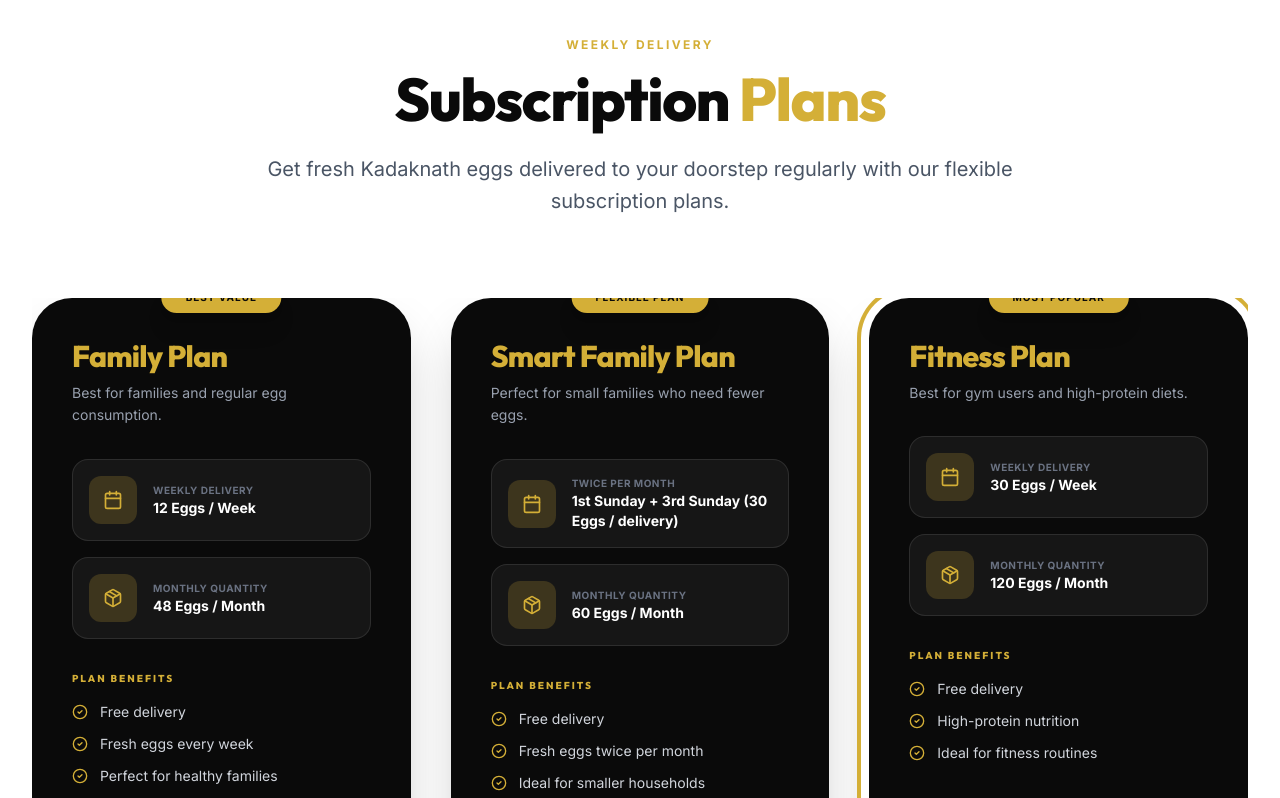
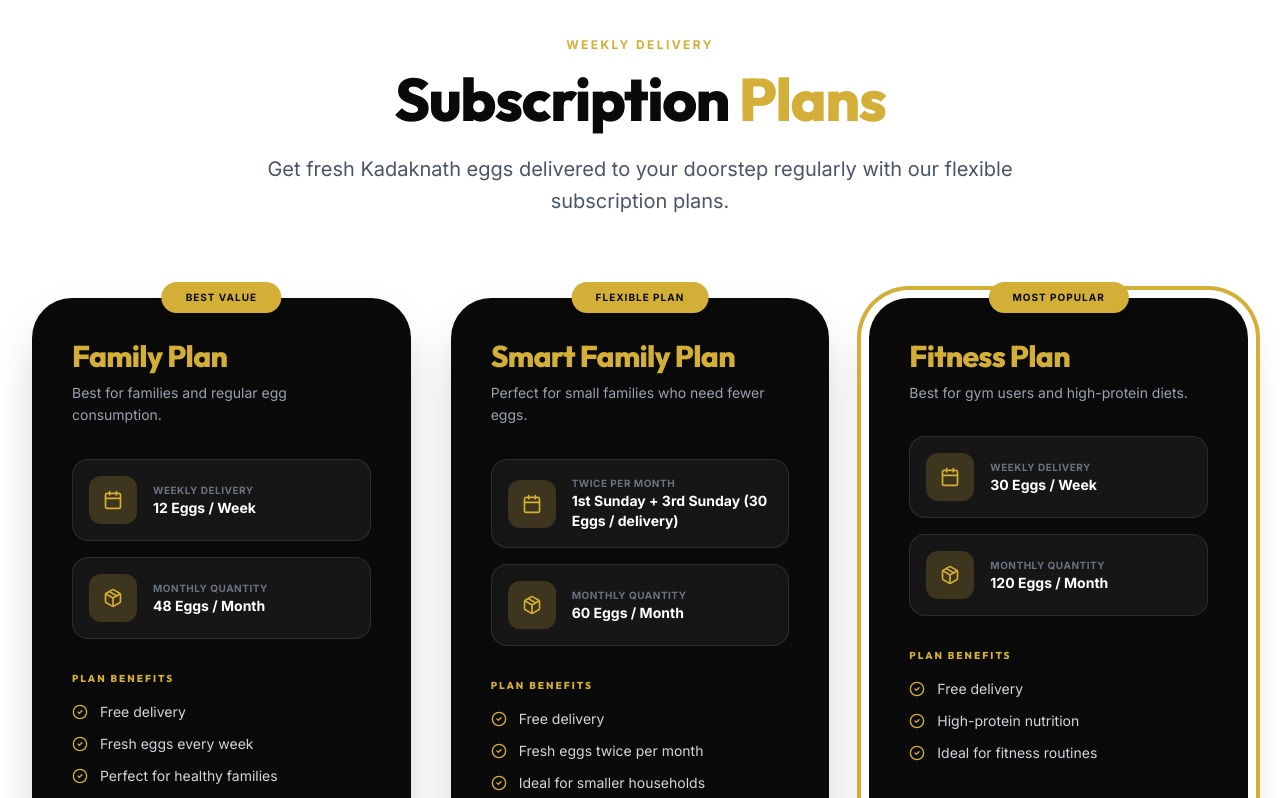
Before and after one commit to Amaans04/kadaknath-eggs, a React (Vite) app: page / in a window 1280 px wide. Shown: the part 7536-8334 px from the top of the page. Built offline with nearby package versions, Linux system fonts and the light colour scheme.

Commit message:
responsive bugs fixed

```diff
--- a/src/components/SubscriptionSection.tsx
+++ b/src/components/SubscriptionSection.tsx
@@ -5,7 +5,7 @@ import { SUBSCRIPTION_PLANS, WHATSAPP_NUMBER } from '../constants';
 
 export const SubscriptionSection = () => {
   return (
-    <section id="subscription" className="py-12 md:py-24 bg-white overflow-hidden">
+    <section id="subscription" className="py-12 md:py-24 bg-white overflow-hidden md:overflow-visible">
       <div className="max-w-7xl mx-auto px-4 sm:px-6 lg:px-8">
         <div className="text-center max-w-3xl mx-auto mb-10 md:mb-20">
           <motion.span
@@ -48,7 +48,7 @@ export const SubscriptionSection = () => {
         </div>
 
         {/* Subscription Plans Grid */}
-        <div className="relative -mx-4 md:mx-0 overflow-x-hidden mb-12 md:mb-16">
+        <div className="relative -mx-4 md:mx-0 overflow-x-hidden md:overflow-visible mb-12 md:mb-16">
           <div className="pointer-events-none absolute inset-y-0 left-0 w-10 bg-linear-to-r from-white to-transparent md:hidden" aria-hidden="true" />
           <div className="pointer-events-none absolute inset-y-0 right-0 w-10 bg-linear-to-l from-white to-transparent md:hidden" aria-hidden="true" />
           <div className="flex gap-6 overflow-x-auto overflow-y-visible snap-x snap-mandatory pt-6 pb-6 px-4 md:px-0 md:grid md:grid-cols-3 md:gap-10 md:pt-0 md:pb-0 md:overflow-visible [scrollbar-width:none] [&::-webkit-scrollbar]:hidden">
```
